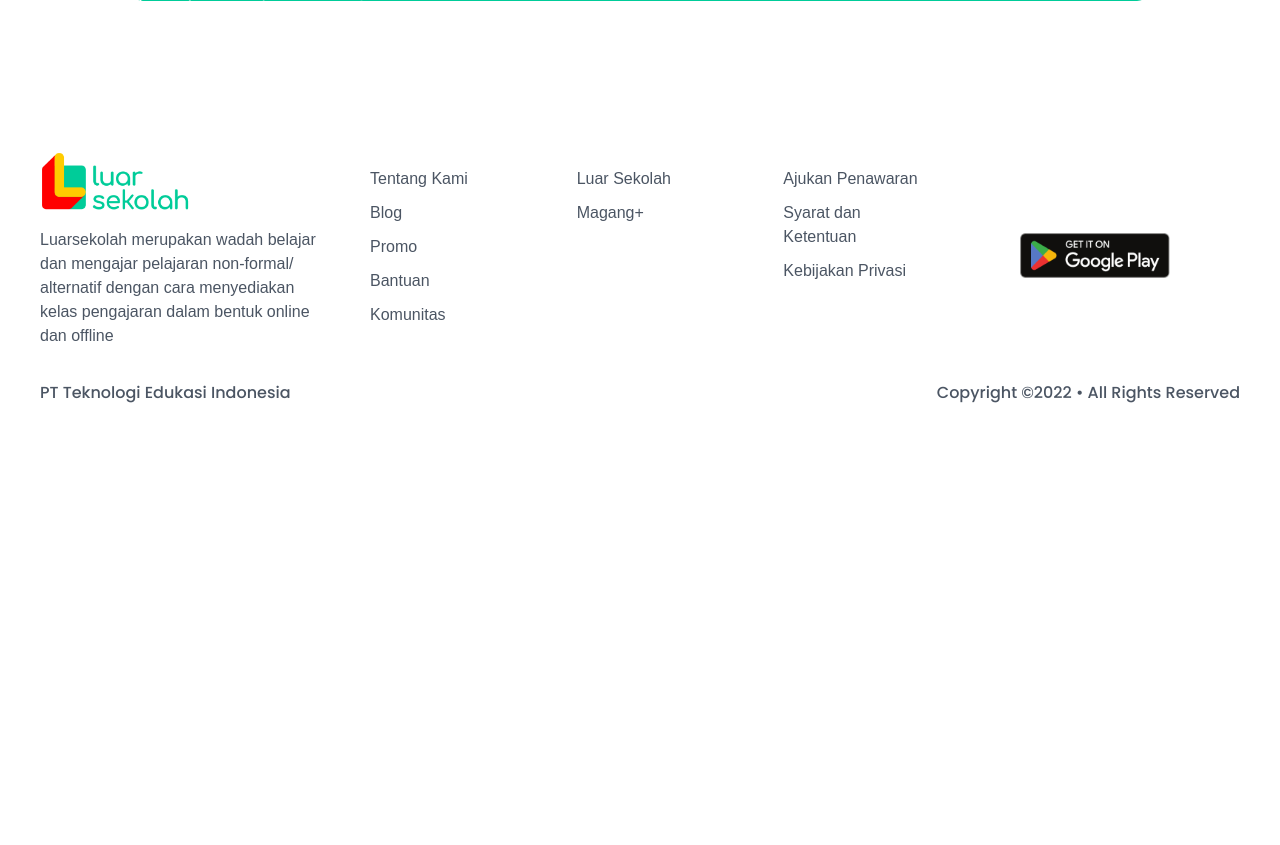
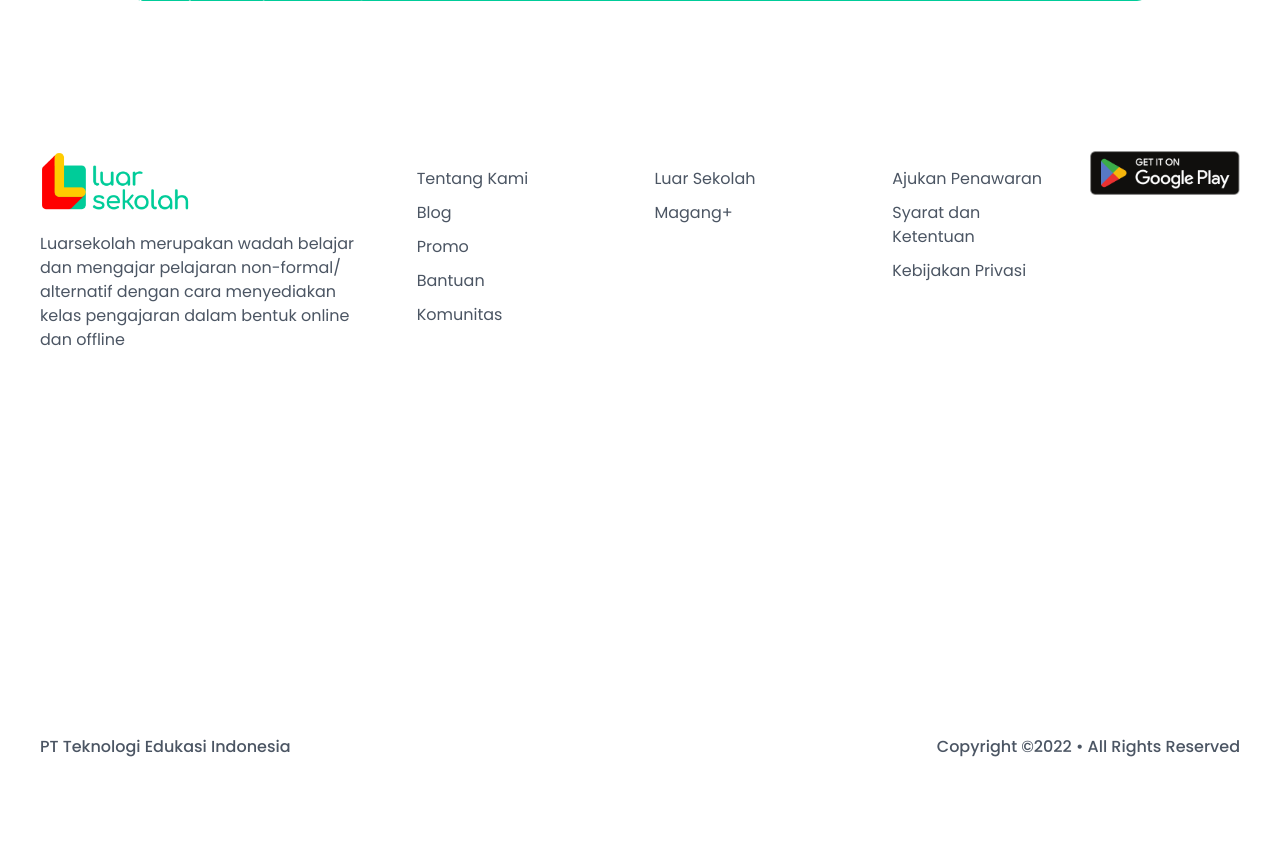
Before and after one commit to hoesnial/group-2a, a PHP site: page /group-2a/kegiatan/index.php in a window 1280 px wide. Shown: the part 3166-4011 px from the top of the page. Before the commit the page ends 3569 px from the top, so only its background shows below. Run offline with PHP 8.4, Linux system fonts and the light colour scheme.

Commit message:
update font poppins

```diff
--- a/kegiatan/footer.php
+++ b/kegiatan/footer.php
@@ -11,6 +11,7 @@
     }
 
     .footer-container {
+        font-family: Poppins;
         max-width: 1200px;
         margin: 30px auto;
         padding: 0 20px;
@@ -21,6 +22,7 @@
     }
 
     .footer-logo {
+        margin-bottom: 350px;
         flex: 1;
         display: flex;
         flex-direction: column;
@@ -28,11 +30,12 @@
         padding-right: 40px;
     }
 
-    .footer-logo img {
-        max-width: 150px;
-    }
+    .logo-img {
+    max-width: 150px;
+}
 
     .footer-logo .textfooter {
+        margin-top: 20px;
         line-height: 1.5;
     }
 
@@ -79,14 +82,14 @@
         text-decoration: underline;
     }
 
-    .footer-playstore {
-        display: flex;
-        align-items: center;
-        justify-content: center;
-        flex: 1;
-    }
+    .playstore-img {
+    margin-bottom: 450px;
+    max-width: 150px;
+    cursor: pointer;
+}
 
     .footer-playstore img {
+        margin-bottom: 450px;
         max-width: 150px;
         cursor: pointer;
     }
@@ -95,7 +98,7 @@
 <footer>
     <div class="footer-container">
         <div class="footer-logo">
-            <img src="images/logo.png" alt="Logo">
+            <img class="logo-img" src="images/logo.png" alt="Logo">
             <p class="textfooter">Luarsekolah merupakan wadah belajar <br>dan mengajar pelajaran non-formal/
                 <br>alternatif dengan cara menyediakan <br> kelas pengajaran dalam bentuk online<br> dan offline</p>
         </div>
@@ -132,7 +135,7 @@
 
         <div class="footer-playstore">
             <a href="https://play.google.com/store/apps/details?id=com.luarsekolah.mobile" target="_blank">
-                <img src="images/googleplay.png" alt="Google Play">
+                <img class="playstore-img" src="images/googleplay.png" alt="Google Play">
             </a>
         </div>
 
```
